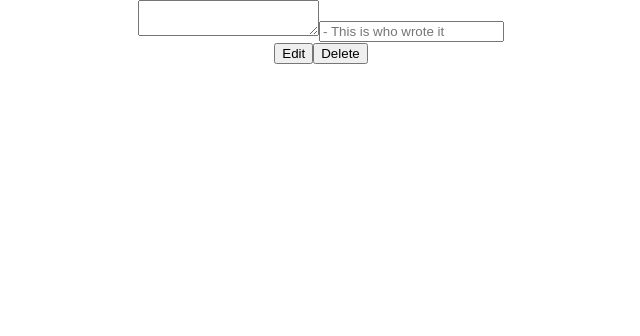
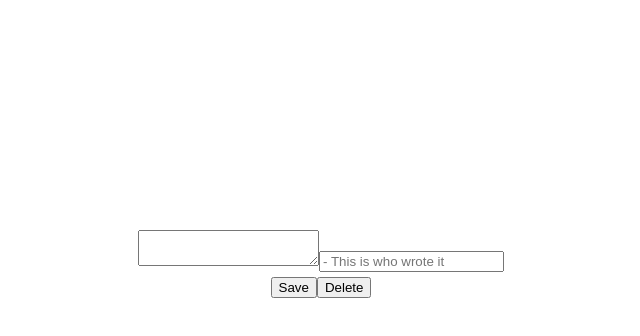
Before and after one commit to chrisratsimba123/new-alternatives-app, a React (Create React App) app in the folder client/: page /detail-testimonial/1 in a window 1280 px wide. Shown: the top 336 px of the page, without its empty margins (319-959 px from the left). Built offline with nearby package versions, Linux system fonts and the light colour scheme; no server answers.

Commit message:
handle submit error

```diff
--- a/client/src/Screens/TestimonialDetail/TestimonialDetail.css
+++ b/client/src/Screens/TestimonialDetail/TestimonialDetail.css
@@ -1,11 +1,11 @@
 
 
-/* .testimonial-detail{
+.testimonial-detail{
     display: flex;
     padding: 100px;
     padding-top: 80px;
     margin-top: 150px;
-    background-color: blue;
+    /* background-color: blue;  */
     justify-content: center;
 }
 
@@ -13,8 +13,8 @@
     display: flex;
     flex-direction: column;
     line-height: 1.6;
-     background-color:yellowgreen
+    /*  background-color:yellowgreen  */
 }
 .content{
-     background-color: white;
-} */
+     /* background-color: white;  */
+}
--- a/client/src/Screens/TestimonialDetail/TestimonialDetail.jsx
+++ b/client/src/Screens/TestimonialDetail/TestimonialDetail.jsx
@@ -1,16 +1,17 @@
 import React, { useState, useEffect } from 'react'
-import { useParams } from 'react-router-dom'
+import { useParams, Redirect } from 'react-router-dom'
 
 import './TestimonialDetail.css'
-import { getTestimonial } from '../../Services/Testimonials'
+import { getTestimonial, updateTestimonial } from '../../Services/Testimonials'
 
-const TestimonialDetail = () => {
+const TestimonialDetail = (props) => {
 
     const [testimonial, setTestimonial] =  useState({
         content: '',
         author: '',
     })
     let { id } = useParams()
+    const [updated, setUpdated] = useState(false)
 
     useEffect(() => {
         const grabTestimonial = async () => {
@@ -28,10 +29,20 @@ const TestimonialDetail = () => {
         })
     }
 
+    const handleSubmit = async (e) => {
+        e.preventDefault()
+        let { id } = props.match.params
+        const updateReq = await updateTestimonial(id, testimonial)
+        setUpdated(updateReq)
+    }
+
+     if (updated){
+        return <Redirect to={`/testimonials/${props.match.params.id}`}/>
+    }
     return (
         <div className="testimonial-detail">
             <div className="testimonial">
-                <form>
+                <form onSubmit={handleSubmit}>
                     <textarea
                         className="edit-content"
                         name="content"
@@ -48,7 +59,7 @@ const TestimonialDetail = () => {
                         placeholder="- This is who wrote it"
                     />
                     <div className="button-container">
-                        <button className="button-edit">Edit</button>
+                        <button type='submit' className="button-save">Save</button>
                         <button className="button-delete">Delete</button>
                     </div>
                 </form>
```
